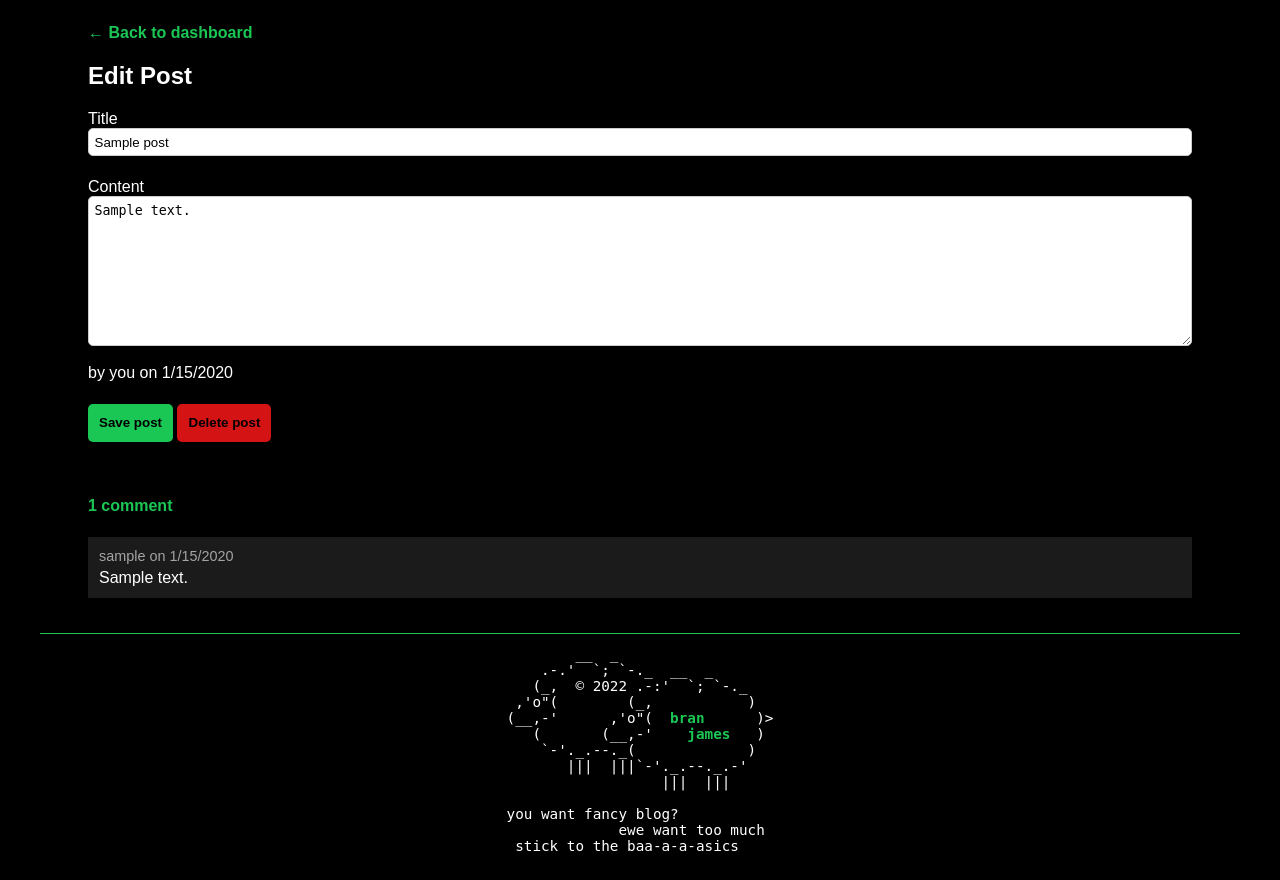
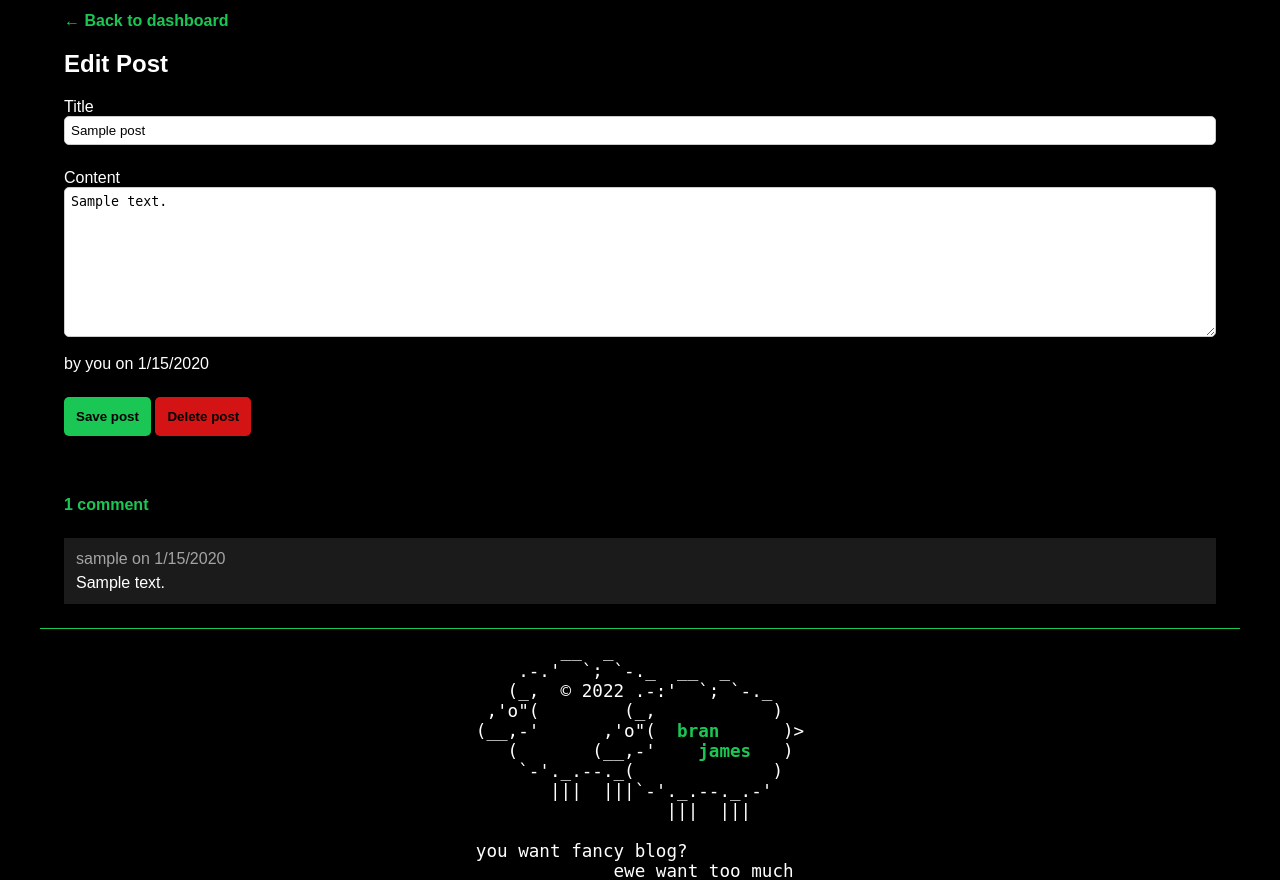
Before and after one commit to branjames117/eweblog, a Node server app: page /dash/edit/1 in a window 1280 px wide. Shown: the part 40-920 px from the top of the page. Before the commit the page ends 891 px from the top, so only its background shows below. Run offline with Node 20, Linux system fonts and the light colour scheme; a user stored in the database is signed in; tables that the repository leaves empty hold one stand-in row (values such as "Sample post"); some libraries are stand-ins or nearby versions.

Commit message:
removed percentages from stylesheets for cold hard pixels

```diff
--- a/public/css/styles.css
+++ b/public/css/styles.css
@@ -36,7 +36,7 @@ pre {
 button {
   background-color: var(--primary-clr);
   border: 0;
-  padding: 1%;
+  padding: 12px;
   color: #000;
   font-weight: bold;
   transition: background-color 0.1s;
@@ -54,12 +54,12 @@ button:hover {
 }
 
 #edit-post-btn {
-  margin-bottom: 2%;
+  margin-bottom: 24px;
 }
 
 textarea,
 input {
-  padding: 0.5%;
+  padding: 6px;
   border-radius: 5px;
   border: 1px solid #ccc;
   min-width: 100%;
@@ -86,7 +86,7 @@ textarea {
 }
 
 form > div {
-  margin-bottom: 2%;
+  margin-bottom: 24px;
 }
 
 form label {
@@ -116,7 +116,7 @@ header h1 {
 
 main {
   flex: 1;
-  padding: 2% 4%;
+  padding: 12px 24px;
 }
 
 ul {
@@ -150,13 +150,13 @@ ul {
 }
 
 .post {
-  margin-bottom: 2%;
+  margin-bottom: 25px;
   line-height: 150%;
 }
 
 .bullet {
   opacity: 0;
-  margin-bottom: 2%;
+  margin-bottom: 25px;
   line-height: 150%;
   transition: opacity 1s ease-out;
 }
@@ -164,26 +164,26 @@ ul {
 .post .title span,
 .bullet .title span {
   font-style: italic;
-  font-size: 90%;
+  font-size: 0.9rem;
   color: #7d7d7d;
 }
 
 .edit-link {
   display: block;
-  margin: -1.5% 0 2% 0;
+  margin: -18px 0 24px 0;
 }
 
 .comment-form {
-  margin-bottom: 5%;
+  margin-bottom: 60px;
 }
 
 .comment {
-  padding: 1%;
-  margin-bottom: 1%;
+  padding: 12px;
+  margin-bottom: 12px;
 }
 
 .comment:first-child {
-  margin-top: 2%;
+  margin-top: 24px;
 }
 
 .comment:nth-child(odd) {
@@ -191,8 +191,8 @@ ul {
 }
 
 .comment .meta {
-  font-size: 90%;
-  margin-bottom: 0.5%;
+  font-size: 1rem;
+  margin-bottom: 6px;
   opacity: 0.6;
 }
 
@@ -201,13 +201,13 @@ ul {
 }
 
 .edit-post-form {
-  margin-bottom: 5%;
+  margin-bottom: 60px;
 }
 
 footer {
   border-top: 1px solid var(--primary-clr);
   display: flex;
   justify-content: center;
-  padding: 1%;
-  font-size: 110%;
+  padding: 12px;
+  font-size: 1.1rem;
 }
```
